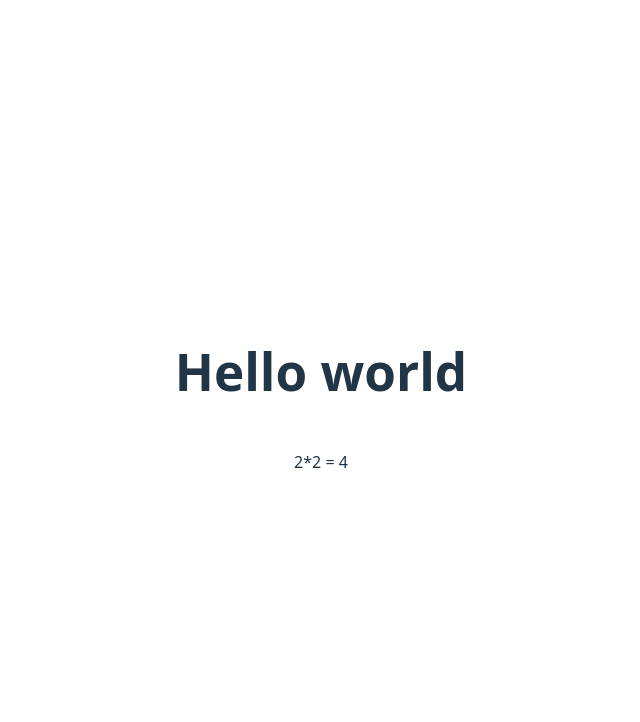
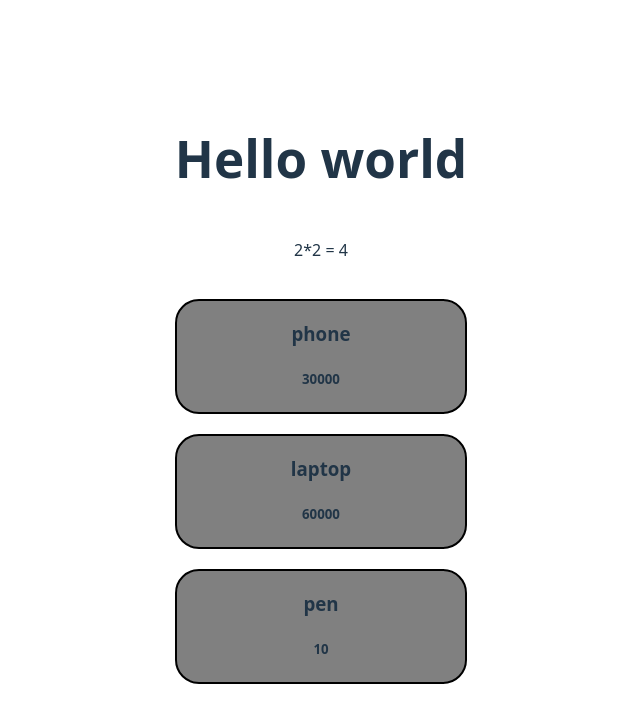
Before and after one commit to tanisha-1909/React, a React (Vite) app in the folder learn/: page / in a window 1280 px wide. Shown: the top 722 px of the page, without its empty margins (319-959 px from the left). Built offline with nearby package versions, Linux system fonts and the light colour scheme.

Commit message:
react props

```diff
--- a/learn/src/App.jsx
+++ b/learn/src/App.jsx
@@ -2,7 +2,8 @@ import "./App.css"
 
 // importing title from file with same name
 import Title from "./Title.jsx"
-
+import Product from "./Product.jsx";
+import ProductTab from "./Producttab.jsx";
 // function App() {
 //   return (
 //     // <div className="mainbox">
@@ -22,6 +23,7 @@ function App() {
         <h1>Hello world</h1>
         {/* to render: */}
         <Title/>
+        <ProductTab/>
     </>
   );
 }
--- /dev/null
+++ b/learn/src/Product.css
@@ -0,0 +1,7 @@
+.Product{
+    border: 2px solid black;
+    border-radius: 24px;
+    margin-bottom: 20px;
+    margin-top: 20px;
+    background-color: grey;
+}
--- /dev/null
+++ b/learn/src/Product.jsx
@@ -0,0 +1,14 @@
+import "./Product.css"
+
+// taking input of props
+function Product({title,price}){
+    console.log({title,price})
+    return(
+        <div className="Product">
+            <h3>{title}</h3>
+            <h5>{price}</h5>
+        </div>
+    );
+}
+
+export default Product;
--- /dev/null
+++ b/learn/src/ProductTab.jsx
@@ -0,0 +1,14 @@
+import Product from "./Product.jsx";
+
+function ProductTab (){
+    return (
+        <>
+            {/* react props= props are the information that you pass to jsx tag */}
+            <Product title="phone" price={30000}/>
+            <Product title="laptop" price={60000}/>
+            <Product title="pen" price={10}/>
+        </>
+    )
+}
+
+export default ProductTab;
```
